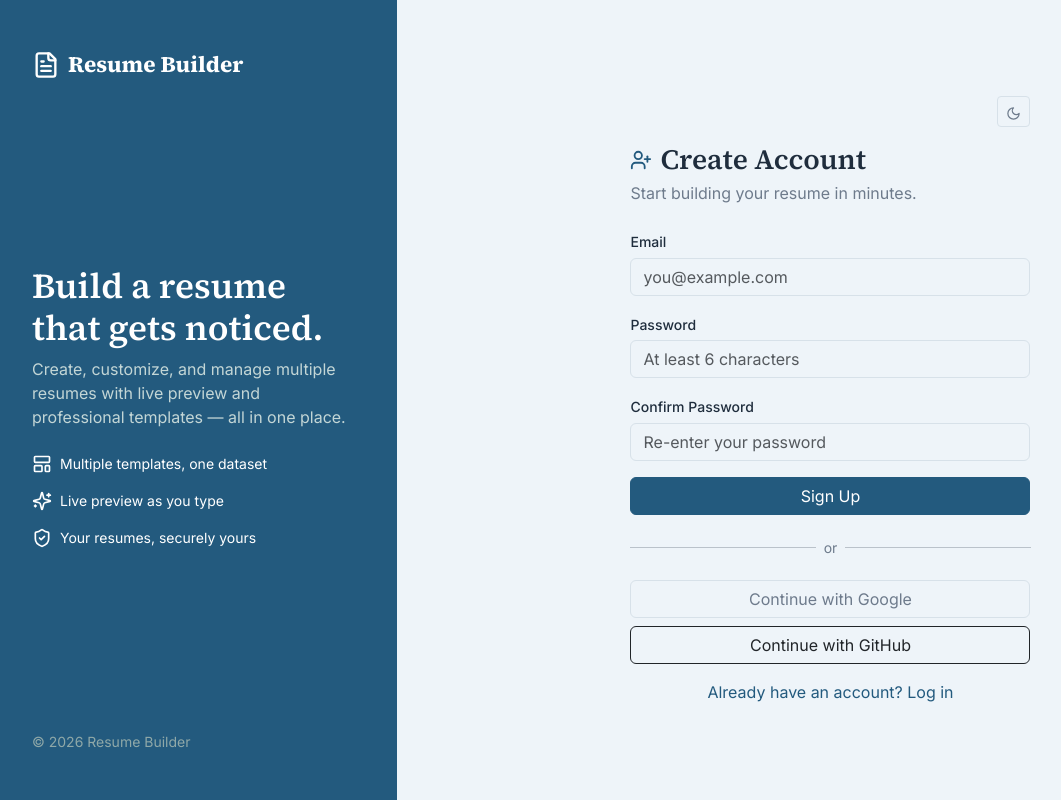
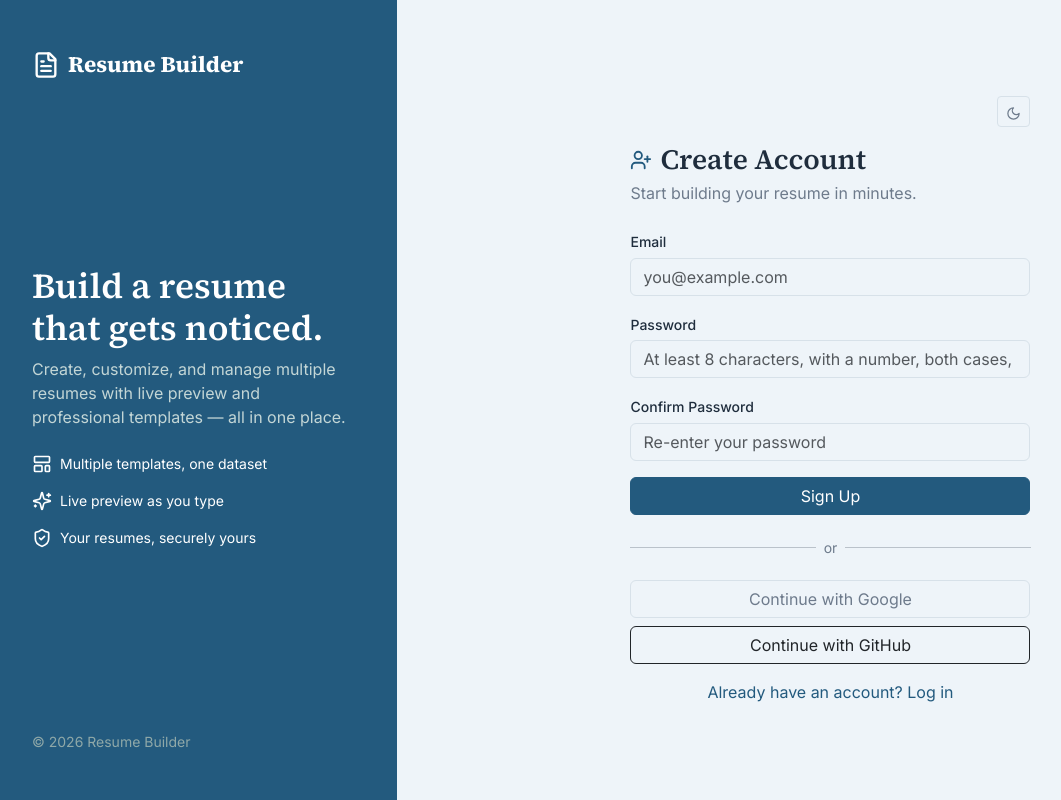
Before and after one commit to mahaarshad634/Resume-Builder-App, a React (Vite) app: page /signup in a window 1280 px wide. Shown: the whole page, without its empty margins (16-1077 px from the left). Built offline with nearby package versions, Linux system fonts and the light colour scheme; no server answers.

Commit message:
Match signup form password validation to new Firebase password policy with symbol requirement

```diff
--- a/src/features/auth/SignupForm.jsx
+++ b/src/features/auth/SignupForm.jsx
@@ -6,7 +6,7 @@ import { useAuth } from "../../context/AuthContext";
 
 const errorMessages = {
   "auth/email-already-in-use": "An account with this email already exists.",
-  "auth/weak-password": "Password should be at least 6 characters.",
+  "auth/weak-password": "Password must be at least 8 characters and include an uppercase letter, a lowercase letter, a number, and a symbol.",
   "auth/invalid-email": "Please enter a valid email address.",
   "auth/popup-closed-by-user": "Sign-in was cancelled.",
   "auth/account-exists-with-different-credential":
@@ -77,12 +77,16 @@ export default function SignupForm() {
   <Form.Label>Password</Form.Label>
   <Form.Control
     type="password"
-          placeholder="At least 6 characters"
+    placeholder="At least 8 characters, with a number, both cases, and a symbol"
     autoComplete="new-password"
     isInvalid={!!errors.password}
     {...register("password", {
       required: "Password is required",
-            minLength: { value: 6, message: "Password must be at least 6 characters" },
+      minLength: { value: 8, message: "Password must be at least 8 characters" },
+      pattern: {
+        value: /^(?=.*[a-z])(?=.*[A-Z])(?=.*\d)(?=.*[^A-Za-z0-9]).+$/,
+        message: "Password must include an uppercase letter, a lowercase letter, a number, and a symbol",
+      },
     })}
   />
   <Form.Control.Feedback type="invalid">
```
Lines whose indentation alone changed are shown as unchanged.
